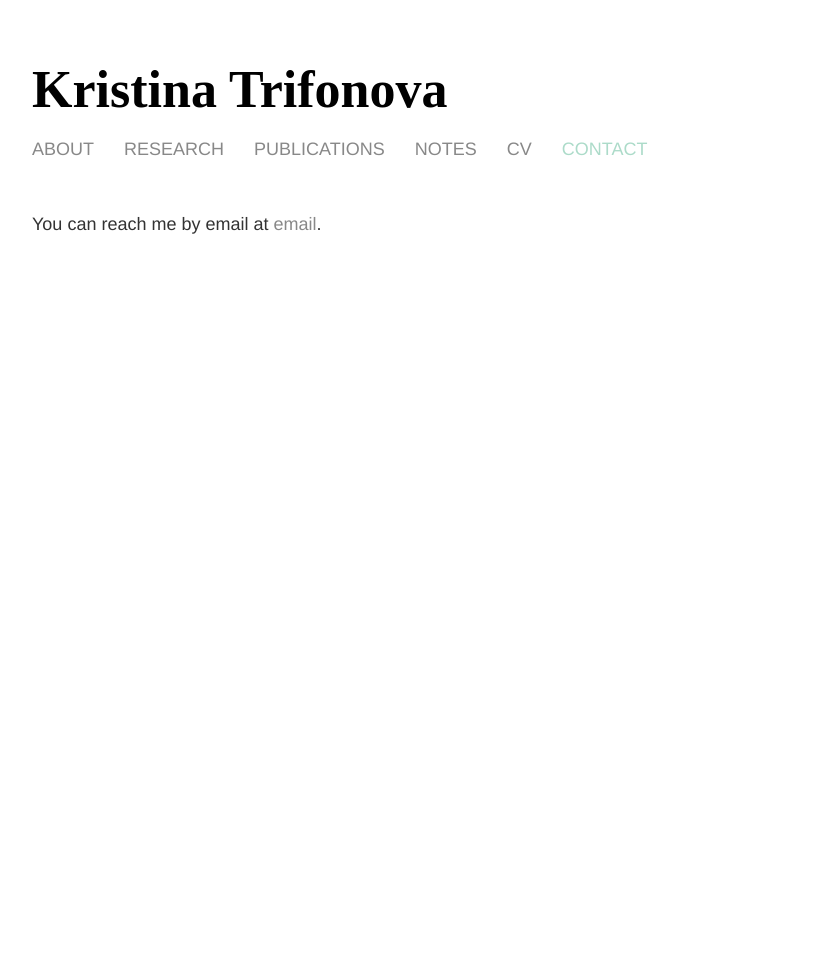
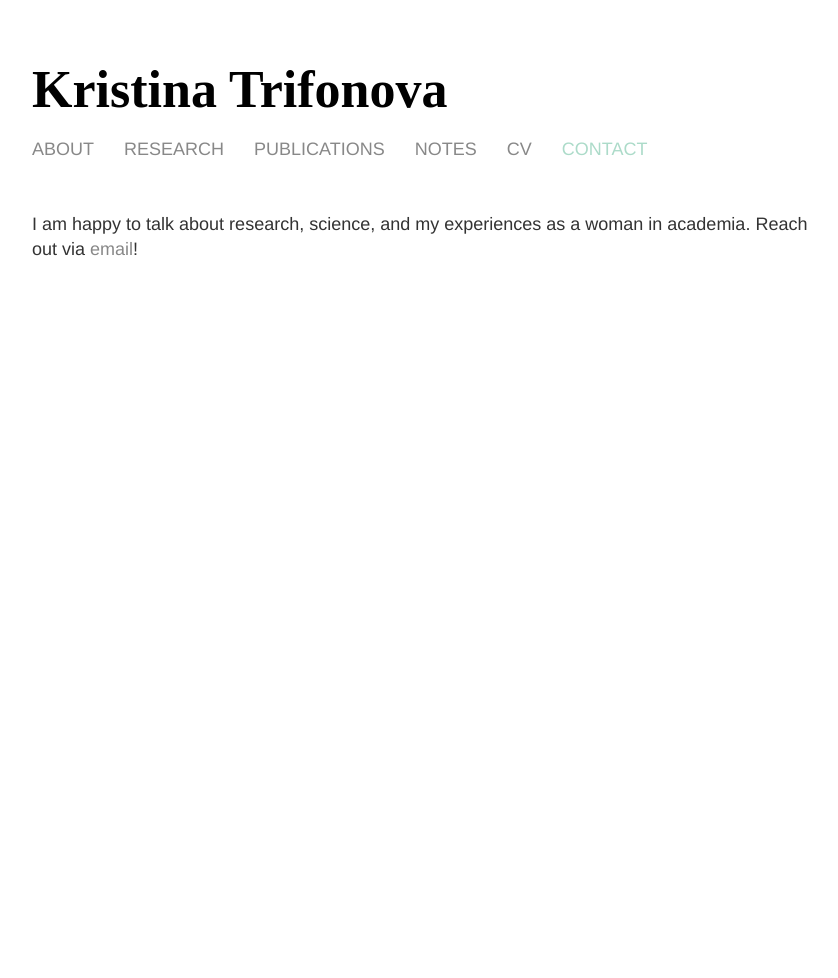
Before and after one commit to k-trifonova/k-trifonova.github.io, a Jekyll site: the page built from contact/index.html, in a window 1280 px wide. Shown: the whole page, without its empty margins (208-1046 px from the left). Built offline with Jekyll 4.4.1, drawn with Linux system fonts in a browser that asks for light colours.

Commit message:
Fixed text

```diff
--- a/contact/index.html
+++ b/contact/index.html
@@ -13,7 +13,7 @@ title: Kristina Trifonova | Contact
 	</ul>
 </nav>
 	<div class="contact">
-		<p>You can reach me by email at <a href="mailto:ktrifonova@uchicago.edu" >email</a>.</p>
+		<p>I am happy to talk about research, science, and my experiences as a woman in academia. Reach out via <a href="mailto:ktrifonova@uchicago.edu" >email</a>!</p>
 		<br>
 		<br>
     <!--<p class="github-link"><img src="/img/commit.png" alt="github commit icon" style="height:24px; margin-bottom:-7px; margin-right:6px; "><a href="https://github.com/alyulina/alyulina.github.io/" target="_blank" >e63cf73</a></p>-->
```
